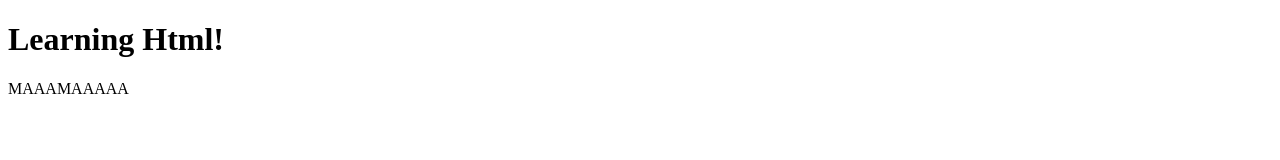
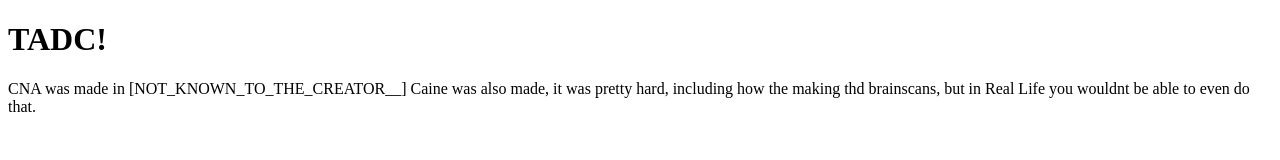
Before and after one commit to atommmmmmmmbomb/atommmmmmmmbomb.github.io, a plain HTML site: page index.html in a window 1280 px wide. Drawn offline with Linux system fonts and the light colour scheme.

Commit message:
Update index.html

```diff
--- a/index.html
+++ b/index.html
@@ -11,7 +11,7 @@ font-weight: bold;
 </style>
 <body>
 
-<h1>Learning Html!</h1>
-<p>MAAAMAAAAA</p>
+<h1>TADC!</h1>
+<p>CNA was made in [NOT_KNOWN_TO_THE_CREATOR__] Caine was also made, it was pretty hard, including how the making thd brainscans, but in Real Life you wouldnt be able to even do that.</p>
 </body>
 </html>
```
